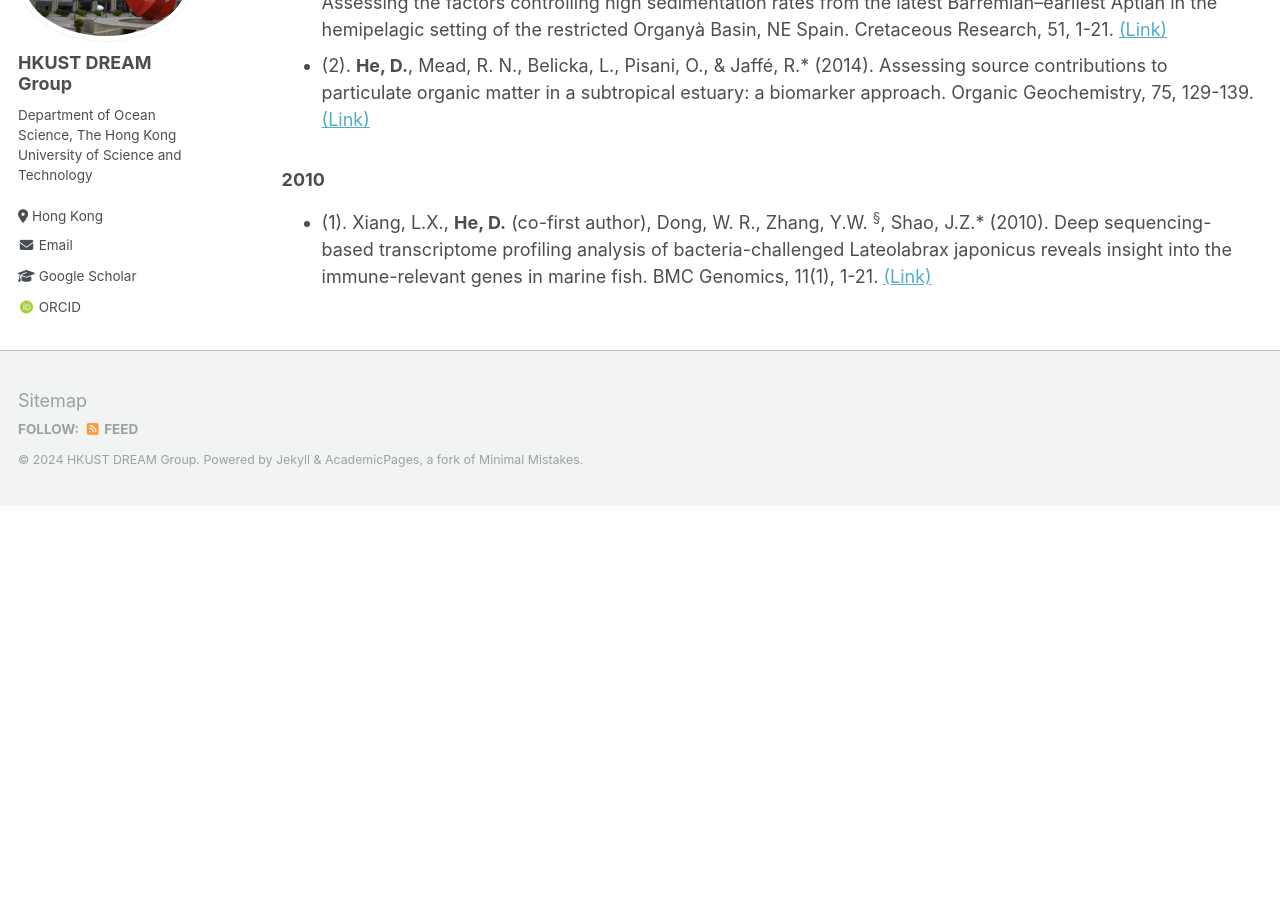
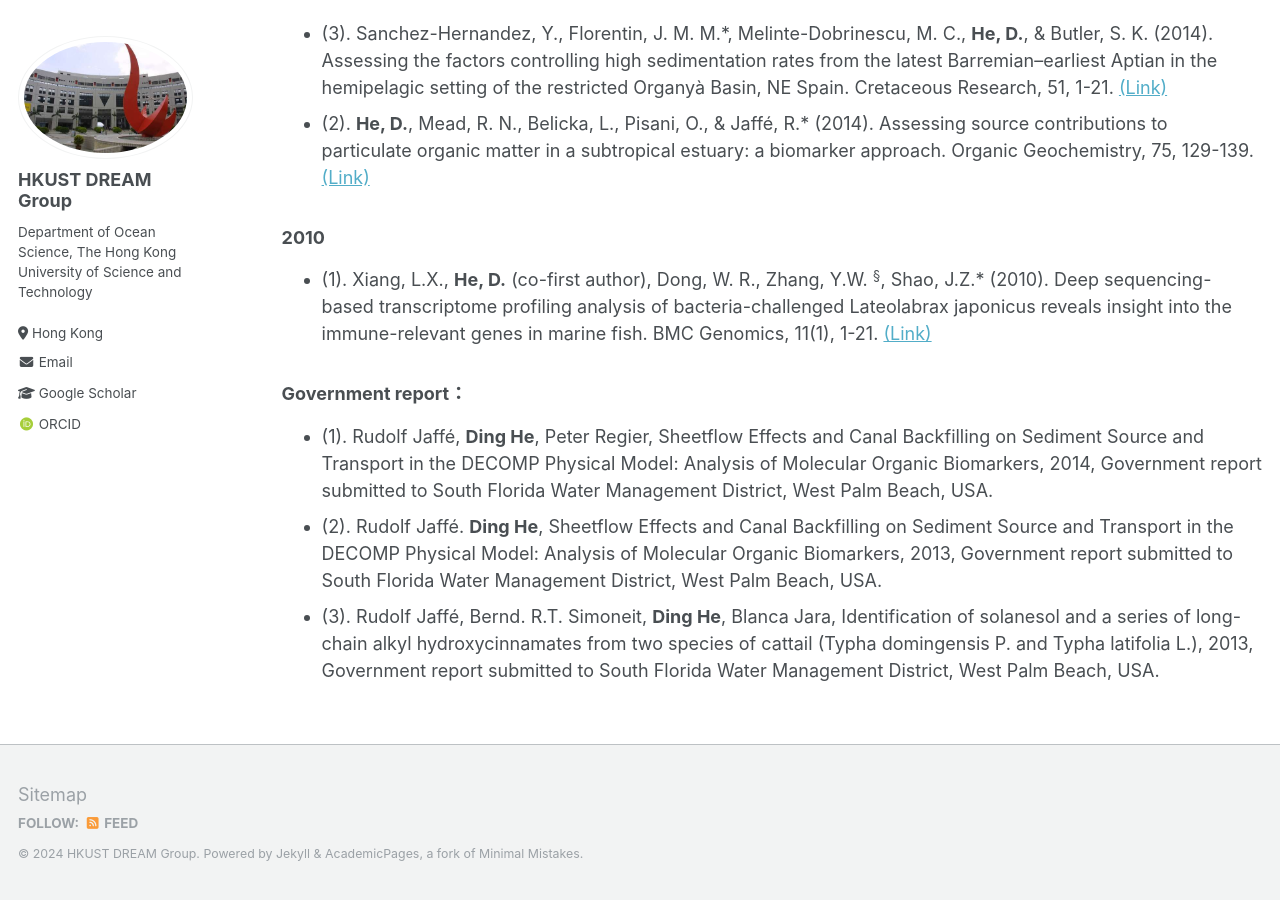
Before and after one commit to hkustDingHe/hkustDingHe.github.io, a Jekyll site: the page built from _pages/publications.md, in a window 1280 px wide and 900 px high, scrolled down 7634 px. Built offline with Jekyll 4.4.1, drawn with Linux system fonts in a browser that asks for light colours; some web fonts are replaced; before the commit the page ends 8140 px from its top, so only the background shows below that; some of the changed text lies outside the part shown.

Commit message:
Update publications.md

```diff
--- a/_pages/publications.md
+++ b/_pages/publications.md
@@ -110,3 +111,8 @@ author_profile: true
 
 ### 2010
 - (1). Xiang, L.X., **He, D.** (co-first author), Dong, W. R., Zhang, Y.W. <sup>§</sup>, Shao, J.Z.\* (2010). Deep sequencing-based transcriptome profiling analysis of bacteria-challenged Lateolabrax japonicus reveals insight into the immune-relevant genes in marine fish. BMC Genomics, 11(1), 1-21. [(Link)](https://link.springer.com/article/10.1186/1471-2164-11-472 )
+
+### Government report：
+- (1). Rudolf Jaffé, **Ding He**, Peter Regier, Sheetflow Effects and Canal Backfilling on Sediment Source and Transport in the DECOMP Physical Model: Analysis of Molecular Organic Biomarkers, 2014, Government report submitted to South Florida Water Management District, West Palm Beach, USA.
+- (2). Rudolf Jaffé. **Ding He**, Sheetflow Effects and Canal Backfilling on Sediment Source and Transport in the DECOMP Physical Model: Analysis of Molecular Organic Biomarkers, 2013, Government report submitted to South Florida Water Management District, West Palm Beach, USA.
+- (3). Rudolf Jaffé, Bernd. R.T. Simoneit, **Ding He**, Blanca Jara, Identification of solanesol and a series of long-chain alkyl hydroxycinnamates from two species of cattail (Typha domingensis P. and Typha latifolia L.), 2013, Government report submitted to South Florida Water Management District, West Palm Beach, USA.
```
Also changed, not shown: other parts of _pages/publications.md (+1 -0 lines).
